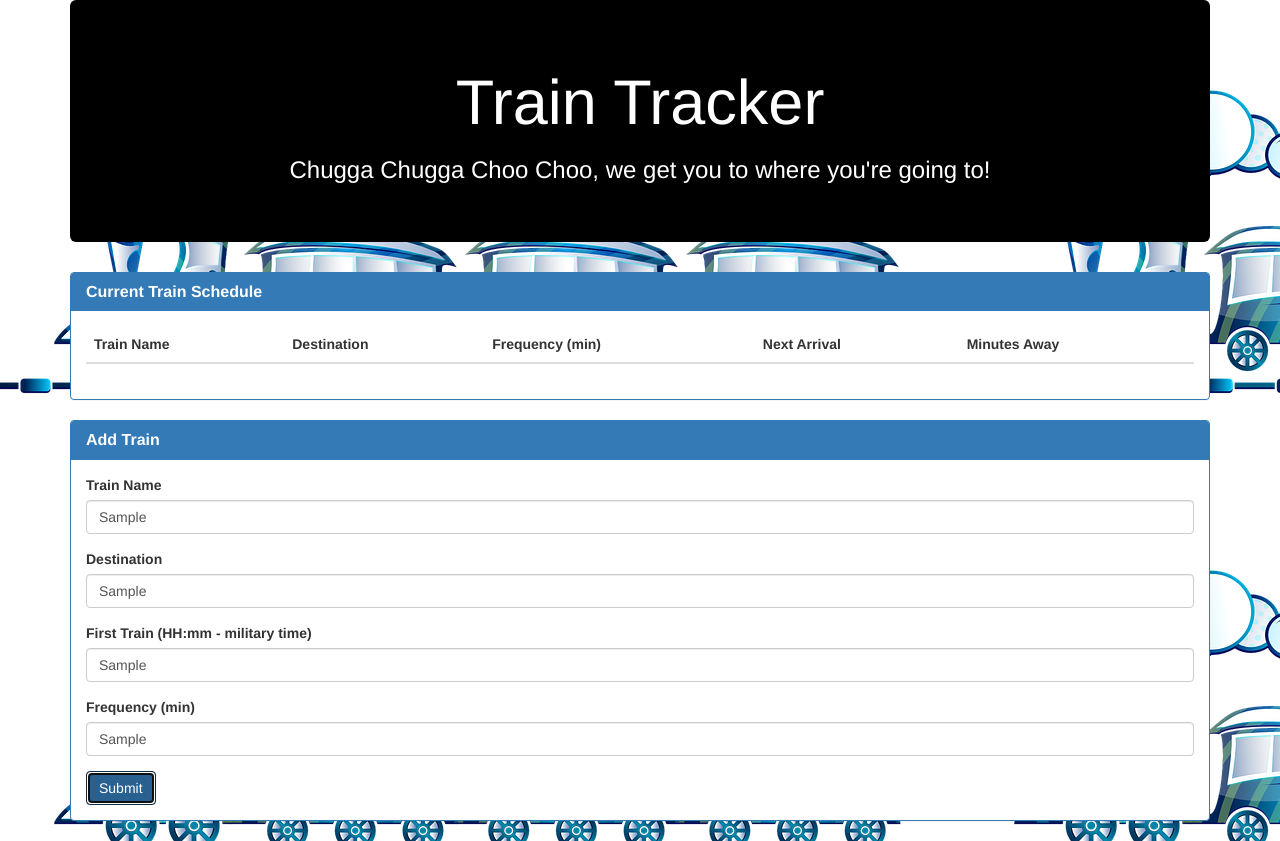
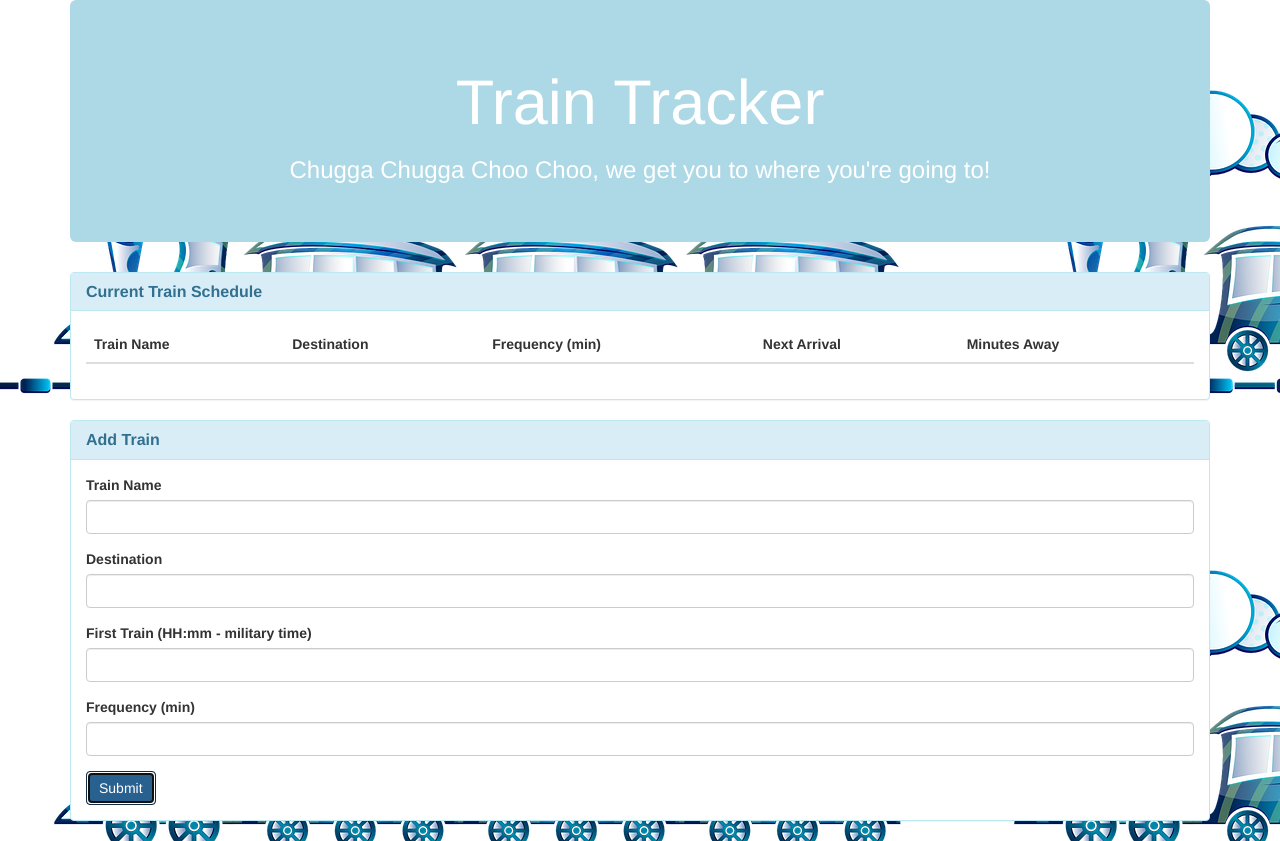
Before and after one commit to dtroxler21/Train-Activity, a plain HTML site: page index.html in a window 1280 px wide. Both pictures are taken after typing "Sample", "Sample", "Sample", "Sample" into the empty fields and a click on the button "Submit". Drawn offline with nearby package versions, Linux system fonts and the light colour scheme; no server answers.

Commit message:
styling changes and fixing the error that caused the push error

```diff
--- a/assets/app.js
+++ b/assets/app.js
@@ -19,7 +19,7 @@ $("#add-train-btn").on("click", function(event) {
   // Grabs input
   var trainName = $("#train-name-input").val().trim();
   var trainDestination = $("#destination-input").val().trim();
-  var firstTrain = moment($("#first-train-input").val().trim(), "HH:mm");
+  var firstTrain = moment($("#first-train-input").val().trim(), "HH:mm").format("X");
   var frequency = $("#frequency-input").val().trim();
 
   // Uploads train data to the database
@@ -31,10 +31,10 @@ $("#add-train-btn").on("click", function(event) {
   });
 
   // Logs everything to console
-  console.log(newTrain.name);
-  console.log(newTrain.destination);
-  console.log(newTrain.firstTrain);
-  console.log(newTrain.frequency);
+  console.log(name);
+  console.log(trainDestination);
+  console.log(firstTrain);
+  console.log(frequency);
 
   // Clears all of the text-boxes
   $("#train-name-input").val("");
@@ -81,8 +81,8 @@ database.ref().on("child_added", function(childSnapshot, prevChildKey) {
   console.log("Minutes Away: " + minutesAway);
 
   // Next train time
-  var nextArrival = moment().add(minutesAway, "minutes");
-  console.log("Arrival Time: " + moment(nextArrival).format("hh:mm"));
+  var nextArrival = moment().add(minutesAway, "minutes").format("hh:mm A");
+  console.log("Arrival Time: " + nextArrival);
 
   // Add each train's data into table
   $("#train-table > tbody").append("<tr><td>" + trainName + "</td><td>" + trainDestination + "</td><td>" +
--- a/index.html
+++ b/index.html
@@ -15,7 +15,6 @@
     <!-- Firebase Reference -->
     <script src="https://www.gstatic.com/firebasejs/4.10.1/firebase.js"></script>
 
-
     <!-- Moment.js -->
     <script src="https://cdn.jsdelivr.net/momentjs/2.12.0/moment.min.js"></script>
 
@@ -26,7 +25,7 @@
     <div class="container">
 
       <!-- Jumbotron -->
-      <div class="jumbotron" style="background-color: black; color: white">
+      <div class="jumbotron" style="background-color: lightblue; color: white">
         <h1 class="text-center">Train Tracker</h1>
         <h3 class="text-center">Chugga Chugga Choo Choo, we get you to where you're going to!</h3>
       </div>
@@ -36,7 +35,7 @@
         <div class="col-md-12">
 
           <!-- Train Schedule -->
-          <div class="panel panel-primary">
+          <div class="panel panel-info">
             <div class="panel-heading">
               <h3 class="panel-title"><strong>Current Train Schedule</strong></h3>
             </div>
@@ -58,7 +57,7 @@
           </div>
 
           <!-- Add Employee  -->
-          <div class="panel panel-primary">
+          <div class="panel panel-info">
             <div class="panel-heading">
               <h3 class="panel-title"><strong>Add Train</strong></h3>
             </div>
```
